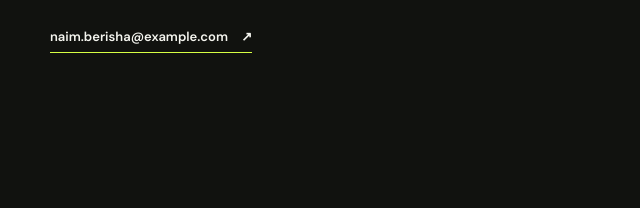
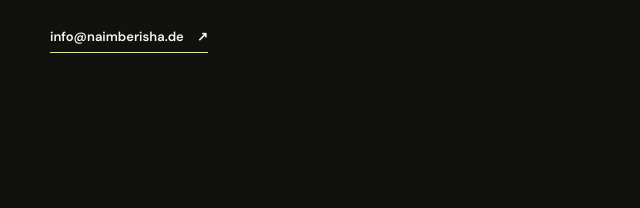
Before and after one commit to Tunex1/portfolio, a plain HTML site: page index.html in a window 1280 px wide. Shown: the part 3066-3274 px from the top of the page, 0-640 px from the left. Drawn offline with Linux system fonts and the light colour scheme.

Commit message:
Add files via upload

```diff
--- a/index.html
+++ b/index.html
@@ -108,7 +108,7 @@
         <p class="eyebrow"><span class="status-dot"></span> PLATZ FÜR NEUES</p>
         <h2>Was hast du<br><span>im Kopf?</span></h2>
         <p>Du planst ein Projekt, hast eine Frage oder möchtest einfach Hallo sagen? Schreib mir – ich freue mich, von dir zu hören.</p>
-        <a class="contact-email" href="mailto:naim.berisha@example.com">naim.berisha@example.com <span aria-hidden="true">↗</span></a>
+        <a class="contact-email" href="mailto:naim.berisha@example.com">info@naimberisha.de <span aria-hidden="true">↗</span></a>
       </div>
       <form class="contact-form" id="project-form">
         <label for="name">Dein Name</label>
```
